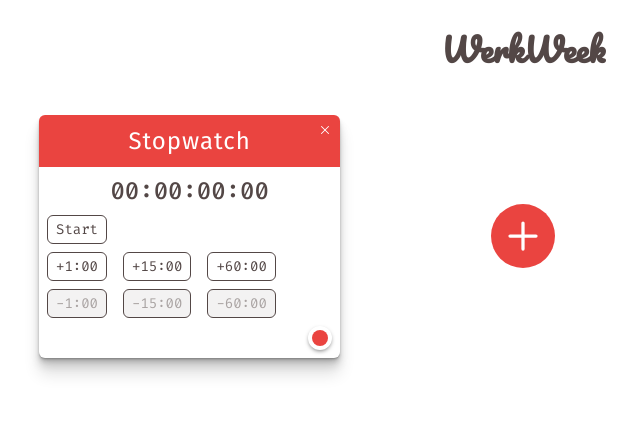
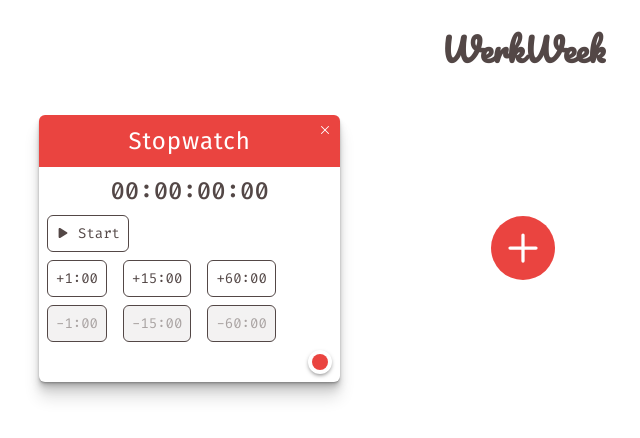
Before and after one commit to nspenner/werkweek, a React (Create React App) app: page / in a window 1280 px wide. Shown: the top 438 px of the page, without its empty margins (117-757 px from the left). Built offline with nearby package versions, Linux system fonts and the light colour scheme.

Commit message:
add and use ionicons

```diff
--- a/public/index.html
+++ b/public/index.html
@@ -38,5 +38,6 @@
   <body>
     <noscript>Javascript is required for Werkweek.</noscript>
     <div id="root"></div>
+    <script src="https://unpkg.com/ionicons@5.1.2/dist/ionicons.js"></script>
   </body>
 </html>
--- a/src/App.css
+++ b/src/App.css
@@ -91,11 +91,22 @@ li {
   border: 1px solid var(--text-primary);
   background: var(--stopwatchBackground);
   border-radius: 6px;
-  padding: 4px 8px;
+  padding: .5rem;
   font-size: 14px;
   cursor: pointer;
   margin-right: 16px;
   color: var(--text-primary);
+  display: inline-flex;
+  justify-content: space-evenly;
+  align-items: center;
+}
+
+.button-list button > * {
+  margin-right: .5rem;
+}
+
+.button-list button > *:last-child {
+  margin-right: 0;
 }
 
 button:disabled {
--- a/src/components/Stopwatch.jsx
+++ b/src/components/Stopwatch.jsx
@@ -214,16 +214,31 @@ class Stopwatch extends Component {
 
           <div className="button-list">
             {this.state.timerOn === false && this.state.timerTime === 0 && (
-              <button onClick={this.startTimer}>Start</button>
+              <button onClick={this.startTimer}>
+                <ion-icon name="play"></ion-icon>
+                <span>Start</span>
+              </button>
             )}
             {this.state.timerOn === true && (
-              <button onClick={this.stopTimer}>Stop</button>
+              <button onClick={this.stopTimer}>
+                <ion-icon name="pause"></ion-icon>
+                <span>Pause</span>
+              </button>
             )}
             {this.state.timerOn === false && this.state.timerTime > 0 && (
-              <button onClick={this.startTimer}>Resume</button>
+              <button onClick={this.startTimer}>
+                <ion-icon name="play"></ion-icon>
+                <span>Resume</span>
+              </button>
             )}
             {this.state.timerOn === false && this.state.timerTime > 0 && (
-              <button onClick={this.resetTimer}>Reset</button>
+              <button onClick={this.resetTimer}>
+                <ion-icon
+                  style={{ "--ionicon-stroke-width": "48px" }}
+                  name="refresh"
+                ></ion-icon>{" "}
+                <span>Reset</span>
+              </button>
             )}
           </div>
           <div>
```
